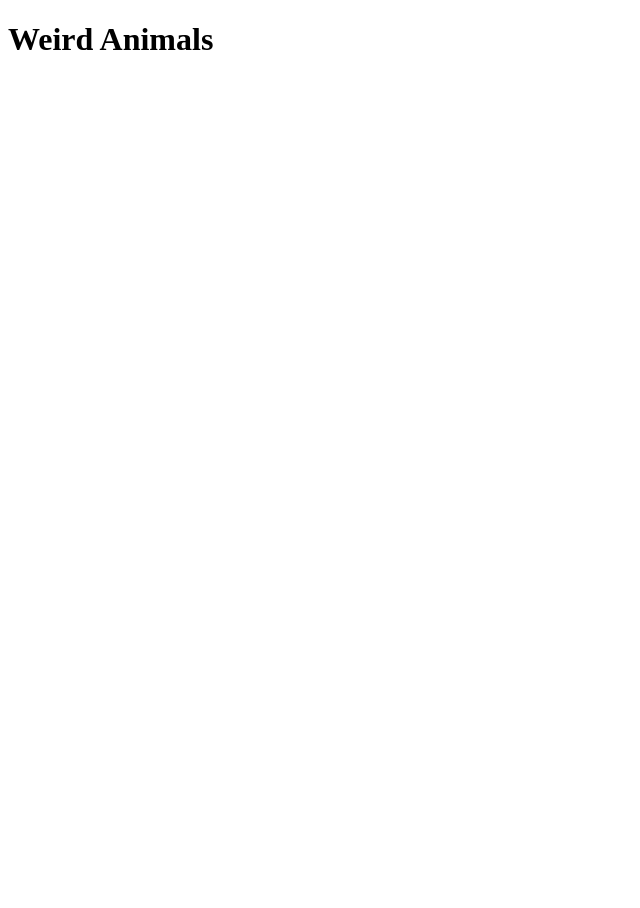
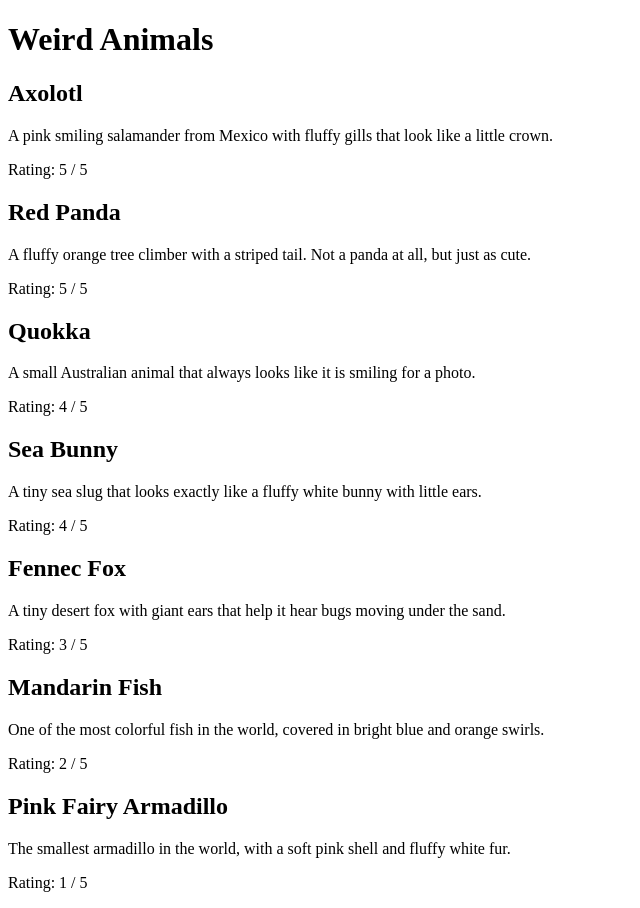
Before and after one commit to jakowczukalicja/react-animal-collection, a React (Vite) app: page / in a window 1280 px wide. Shown: the whole page, without its empty margins (0-640 px from the left). Before the commit the page ends 800 px from the top, so only its background shows below. Built offline with nearby package versions, Linux system fonts and the light colour scheme.

Commit message:
Display animal list from JSON

```diff
--- a/src/App.jsx
+++ b/src/App.jsx
@@ -1,9 +1,19 @@
+import { useState } from 'react'
 import './App.css'
+import animalsData from './data/animals.json'
+import AnimalCard from './components/AnimalCard'
 
 function App() {
+  const [animals, setAnimals] = useState(animalsData)
+
   return (
-    <div>
+    <div className="app">
       <h1>Weird Animals</h1>
+      <div className="animal-list">
+        {animals.map((animal) => (
+          <AnimalCard key={animal.id} animal={animal} />
+        ))}
+      </div>
     </div>
   )
 }
--- /dev/null
+++ b/src/components/AnimalCard.jsx
@@ -0,0 +1,12 @@
+function AnimalCard({ animal }) {
+  return (
+    <div className="animal-card">
+      {animal.image && <img src={animal.image} alt={animal.name} />}
+      <h2>{animal.name}</h2>
+      <p>{animal.description}</p>
+      <p>Rating: {animal.rating} / 5</p>
+    </div>
+  )
+}
+
+export default AnimalCard
--- a/src/data/animals.json
+++ b/src/data/animals.json
@@ -0,0 +1,51 @@
+[
+  {
+    "id": 1,
+    "name": "Axolotl",
+    "description": "A pink smiling salamander from Mexico with fluffy gills that look like a little crown.",
+    "image": "",
+    "rating": 5
+  },
+  {
+    "id": 2,
+    "name": "Red Panda",
+    "description": "A fluffy orange tree climber with a striped tail. Not a panda at all, but just as cute.",
+    "image": "",
+    "rating": 5
+  },
+  {
+    "id": 3,
+    "name": "Quokka",
+    "description": "A small Australian animal that always looks like it is smiling for a photo.",
+    "image": "",
+    "rating": 4
+  },
+  {
+    "id": 4,
+    "name": "Sea Bunny",
+    "description": "A tiny sea slug that looks exactly like a fluffy white bunny with little ears.",
+    "image": "",
+    "rating": 4
+  },
+  {
+    "id": 5,
+    "name": "Fennec Fox",
+    "description": "A tiny desert fox with giant ears that help it hear bugs moving under the sand.",
+    "image": "",
+    "rating": 3
+  },
+  {
+    "id": 6,
+    "name": "Mandarin Fish",
+    "description": "One of the most colorful fish in the world, covered in bright blue and orange swirls.",
+    "image": "",
+    "rating": 2
+  },
+  {
+    "id": 7,
+    "name": "Pink Fairy Armadillo",
+    "description": "The smallest armadillo in the world, with a soft pink shell and fluffy white fur.",
+    "image": "",
+    "rating": 1
+  }
+]
```
